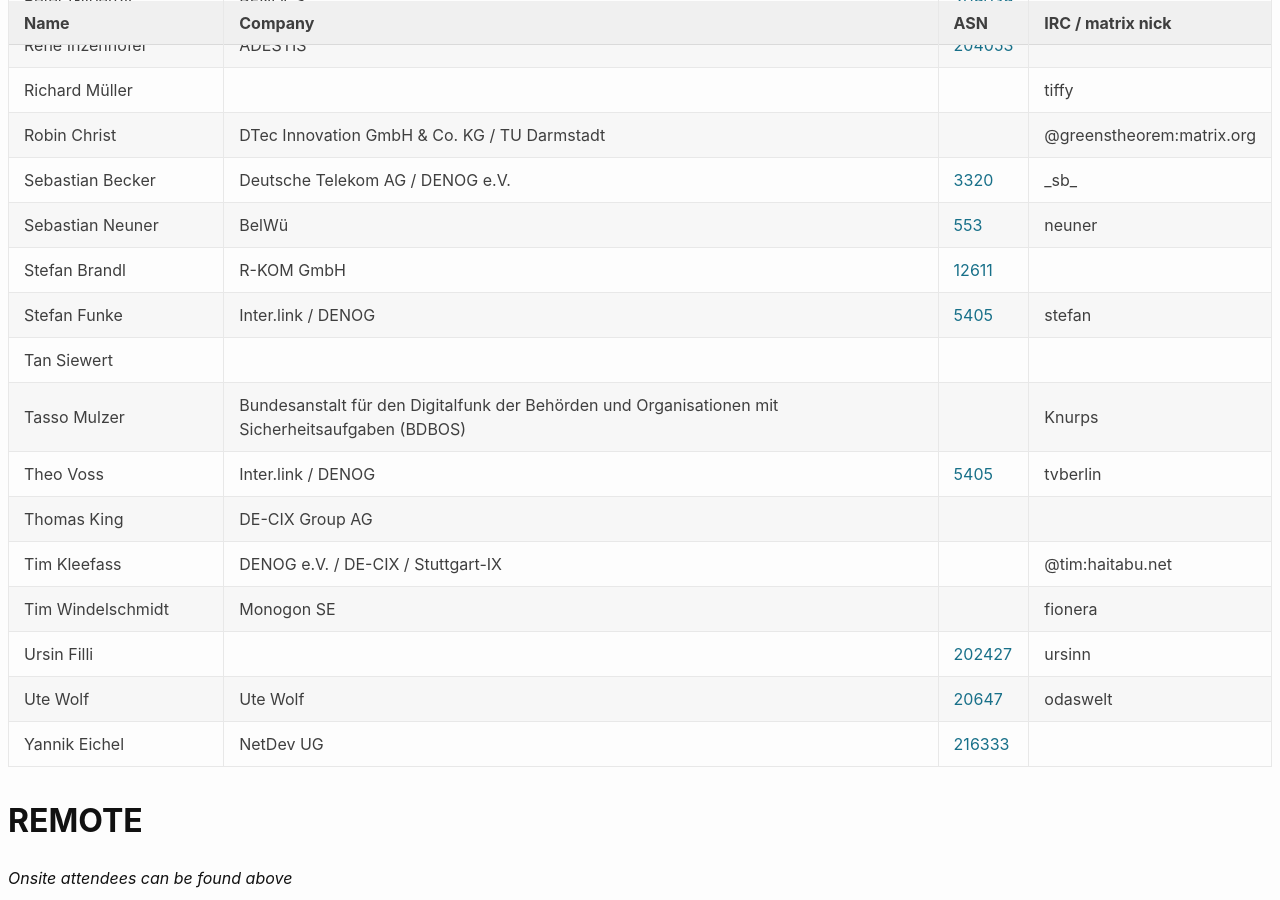
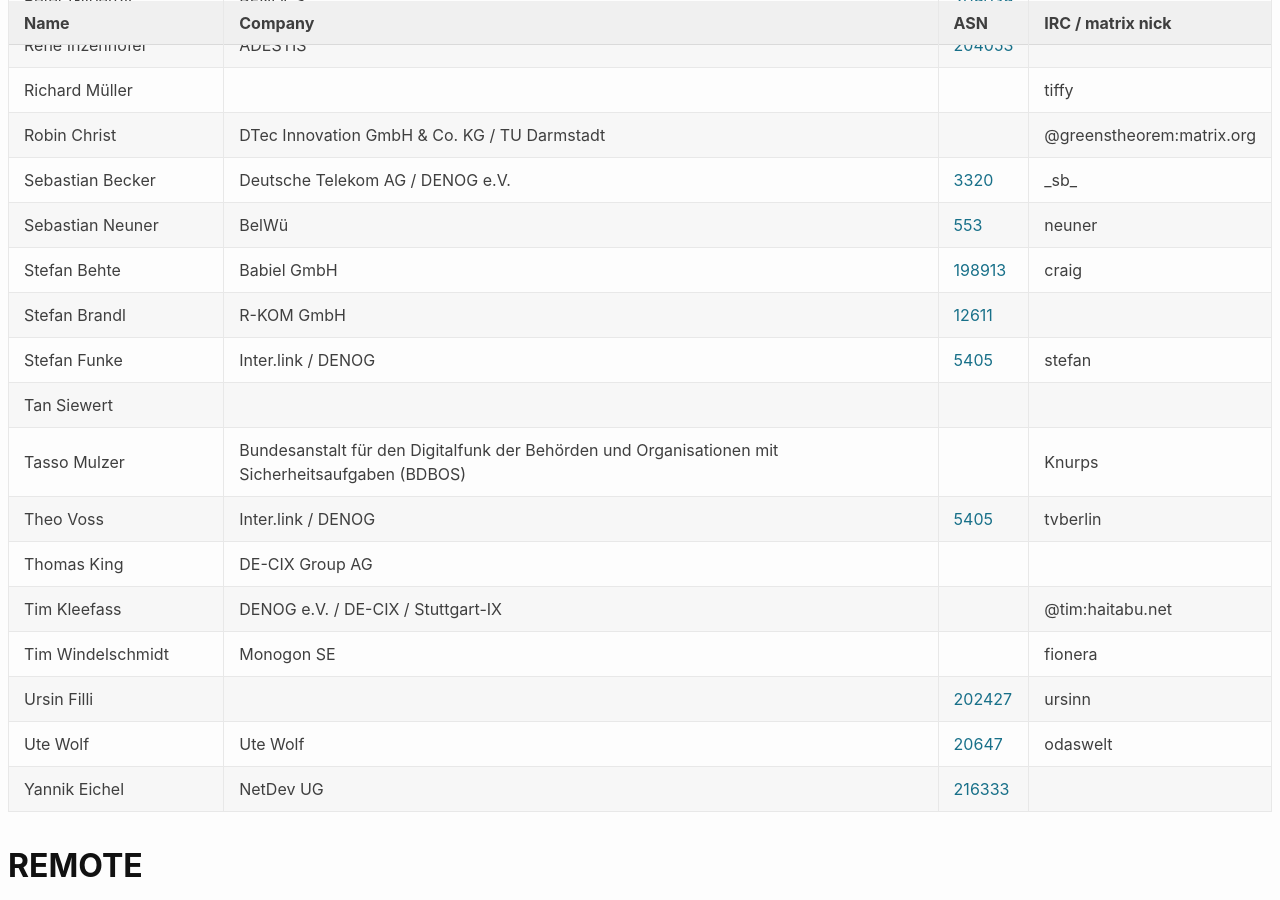
Before and after one commit to denog/pretix-attendeelist, a Jekyll site: the page built from denog17/index.markdown, in a window 1280 px wide and 900 px high, scrolled down 2113 px. Built offline with Jekyll 4.4.1, drawn with Linux system fonts in a browser that asks for light colours.

Commit message:
Latest data: Fri May  2 07:47:53 UTC 2025

```diff
--- a/_data/attendees_denog17_onsite.json
+++ b/_data/attendees_denog17_onsite.json
@@ -288,6 +288,12 @@
     "asn": "553"
   },
   {
+    "name": "Stefan Behte",
+    "company": "Babiel GmbH",
+    "irc": "craig",
+    "asn": "198913"
+  },
+  {
     "name": "Stefan Brandl",
     "company": "R-KOM GmbH",
     "irc": null,
```
